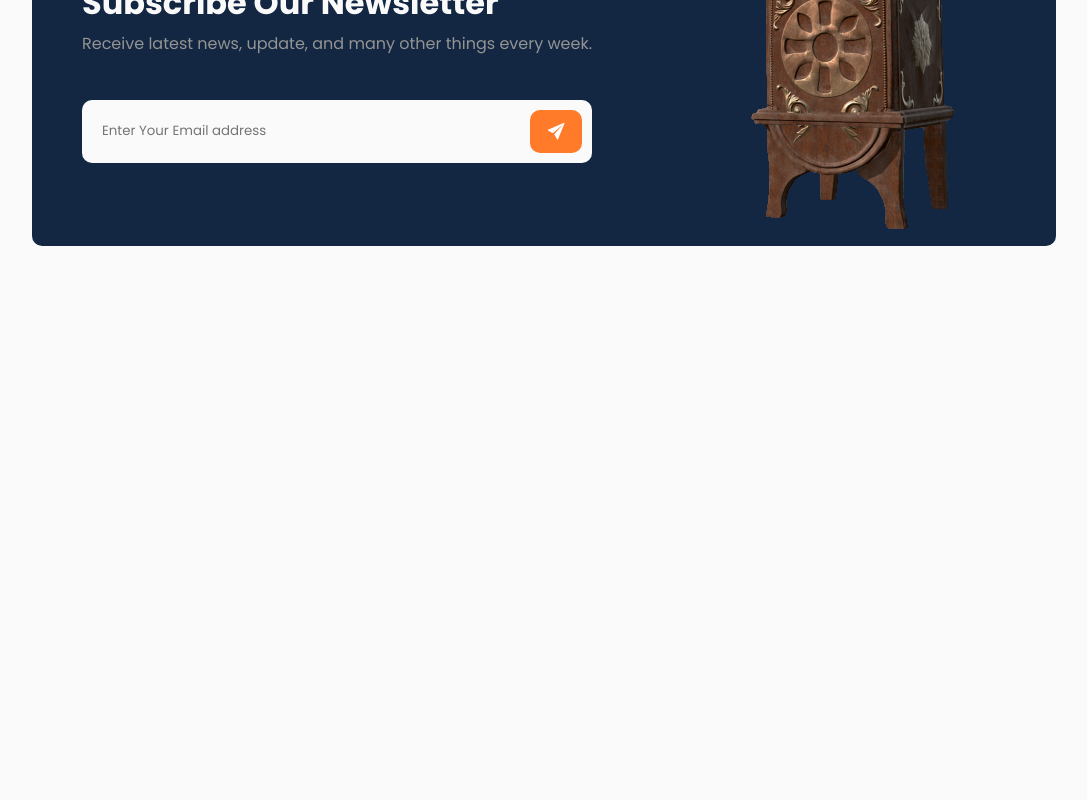
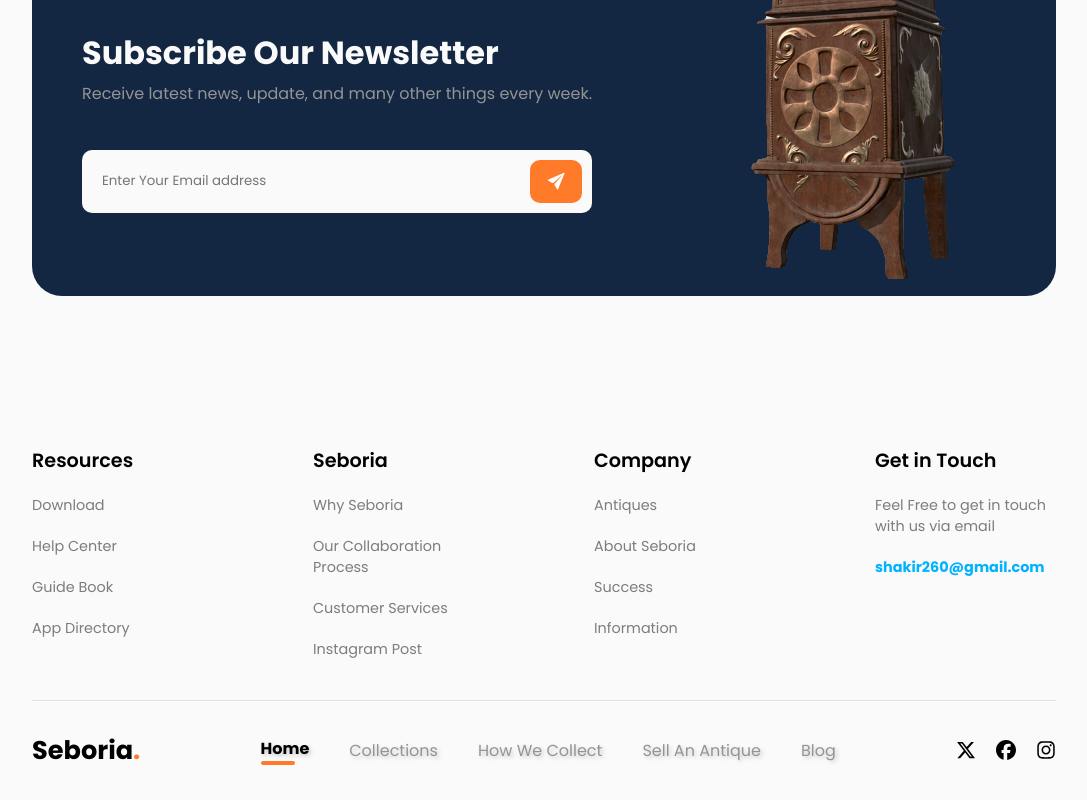
Before and after one commit to AzimiShaja/siboria, a React (Vite) app: page / in a window 1280 px wide. Shown: the part 4915-5715 px from the top of the page, without its empty margins (96-1183 px from the left). Before the commit the page ends 5161 px from the top, so only its background shows below. Built offline with nearby package versions, Linux system fonts and the light colour scheme.

Commit message:
added footer component

```diff
--- a/src/App.tsx
+++ b/src/App.tsx
@@ -1,5 +1,6 @@
 import TopCategories from "./components/Categories/TopCategories";
 import Feedback from "./components/feedback/Feedback";
+import Footer from "./components/footer/Footer";
 import Header from "./components/header/Header";
 import Main from "./components/main/Main";
 import RecentlyAdded from "./components/recentlyAdded/RecentlyAdded";
@@ -16,6 +17,7 @@ const App = () => {
       <TopCategories />
       <Feedback />
       <Subscribe />
+      <Footer />
     </div>
   );
 };
--- a/src/components/Subscribe/subscribe.style.scss
+++ b/src/components/Subscribe/subscribe.style.scss
@@ -3,10 +3,11 @@
     display: flex;
     justify-content: center;
     align-items: center;
+    padding: 50px 0;
     .subscribe-context {
         position: relative;
         width: 80%;
-        border-radius: 10px;
+        border-radius: 30px;
         display: flex;
         padding: 20px 50px;
         min-height: 350px;
--- /dev/null
+++ b/src/components/footer/Footer.tsx
@@ -0,0 +1,58 @@
+import { FaFacebook, FaInstagram, FaXTwitter } from "react-icons/fa6"
+import "./footer.style.scss"
+const Footer = () => {
+    return (
+        <footer>
+            <div className="footer-context">
+                <div className="footer-text">
+                    <h1>Resources</h1>
+                    <p>Download</p>
+                    <p>Help Center</p>
+                    <p>Guide Book</p>
+                    <p>App Directory</p>
+                </div>
+                <div className="footer-text">
+                    <h1>Seboria</h1>
+                    <p>Why Seboria</p>
+                    <p>Our Collaboration Process </p>
+                    <p>Customer Services</p>
+                    <p>Instagram Post</p>
+                </div>
+                <div className="footer-text">
+                    <h1>Company</h1>
+                    <p>Antiques</p>
+                    <p>About Seboria</p>
+                    <p>Success</p>
+                    <p>Information</p>
+                </div>
+                <div className="footer-text">
+                    <h1>Get in Touch</h1>
+                    <p>Feel Free to get in touch with us via email</p>
+                    <p className="email">shakir260@gmail.com</p>
+                </div>
+            </div>
+            <div className="footer-2-context">
+                <h1 className="logo">Seboria<span>.</span></h1>
+                <nav>
+                    <div>
+                        <a className="active-nav" href="#home">
+                            Home
+                        </a>
+                        <div className="active-bar"></div>
+                    </div>
+                    <a>Collections</a>
+                    <a>How We Collect</a>
+                    <a>Sell An Antique</a>
+                    <a>Blog</a>
+                </nav>
+                <div className="social-links">
+                    <FaXTwitter />
+                    <FaFacebook />
+                    <FaInstagram />
+                </div>
+            </div>
+        </footer>
+    )
+}
+
+export default Footer
--- /dev/null
+++ b/src/components/footer/footer.style.scss
@@ -0,0 +1,112 @@
+footer {
+    width: 100%;
+    display: flex;
+    flex-direction: column;
+    justify-content: center;
+    align-items: center;
+    padding-top: 100px;
+    gap: 40px;
+    .footer-context {
+        width: 80%;
+        display: grid;
+        grid-template-columns: repeat(4, 1fr);
+        place-content: center;
+        gap: 100px;
+
+        .footer-text {
+            display: flex;
+            flex-direction: column;
+            gap: 20px;
+            h1 {
+                font-size: 1.2rem;
+                font-weight: 600;
+            }
+            p {
+                font-size: 0.9rem;
+                color: rgba(0, 0, 0, 0.5);
+                cursor: pointer;
+            }
+            .email {
+                color: var(--sky-blue-color);
+                font-weight: 700;
+            }
+        }
+    }
+    .footer-2-context {
+        width: 80%;
+        display: flex;
+        justify-content: space-between;
+        align-items: center;
+        gap: 100px;
+        padding: 30px 0;
+        border-top: 1px solid rgba(0, 0, 0, 0.1);
+        .logo {
+            background-color: none;
+            font-size: 1.6rem;
+            font-style: bold;
+            border-radius: none;
+            span {
+                color: var(--primary-color);
+            }
+        }
+
+        nav {
+            display: flex;
+            align-items: center;
+            justify-content: center;
+            gap: 40px;
+            transition: all 0.2s ease-in-out;
+            a {
+                text-decoration: none;
+                color: var(--secondary-color);
+                text-shadow: 2px 2px 4px rgba(0, 0, 0, 0.2);
+                cursor: pointer;
+            }
+            a:hover {
+                color: var(--black);
+                font-weight: bold;
+                text-shadow: none;
+            }
+            .active-bar {
+                border-bottom: 4px solid var(--primary-color);
+                border-radius: 10px;
+                width: 70%;
+                transition: all 0.2s ease-in-out;
+            }
+            .active-nav {
+                color: var(--black);
+                font-weight: bold;
+                transition: all 0.2s ease-in-out;
+            }
+        }
+        .social-links {
+            display: flex;
+            align-items: center;
+            gap: 20px;
+            cursor: pointer;
+            font-size: 20px;
+            color: va;
+        }
+    }
+}
+@media screen and (max-width: 1200px) {
+    footer {
+        .footer-context {
+            grid-template-columns: repeat(2, 1fr);
+        }
+        .footer-2-context {
+            nav {
+                display: none;
+            }
+        }
+    }
+}
+
+@media screen and (max-width: 900px) {
+    footer {
+        .footer-context {
+            gap: 60px;
+            grid-template-columns: 1fr;
+        }
+    }
+}
--- a/src/components/header/Header.tsx
+++ b/src/components/header/Header.tsx
@@ -48,8 +48,10 @@ const Header = () => {
                 <button className="right-side-button">Our Collections</button>
                 <FaBars onClick={() => setOpenNav(!openNav)} className="bar-icon" />
             </header>
-            <div className="nav-mobile"
-                style={{ height: openNav ? "350px" : "0", padding: openNav ? "20px" : "0" }}>
+            <div
+                className="nav-mobile"
+                style={{ height: openNav ? "350px" : "0", padding: openNav ? "20px" : "0" }}
+            >
                 <div onClick={() => setIsActive("home")}>
                     <a className={isActive === "home" ? "active-nav" : ""} href="#home">
                         Home
--- a/src/components/header/header.style.scss
+++ b/src/components/header/header.style.scss
@@ -8,8 +8,6 @@ header {
         font-size: 1.6rem;
         font-style: bold;
         border-radius: none;
-    }
-    .logo {
         span {
             color: var(--primary-color);
         }
```
